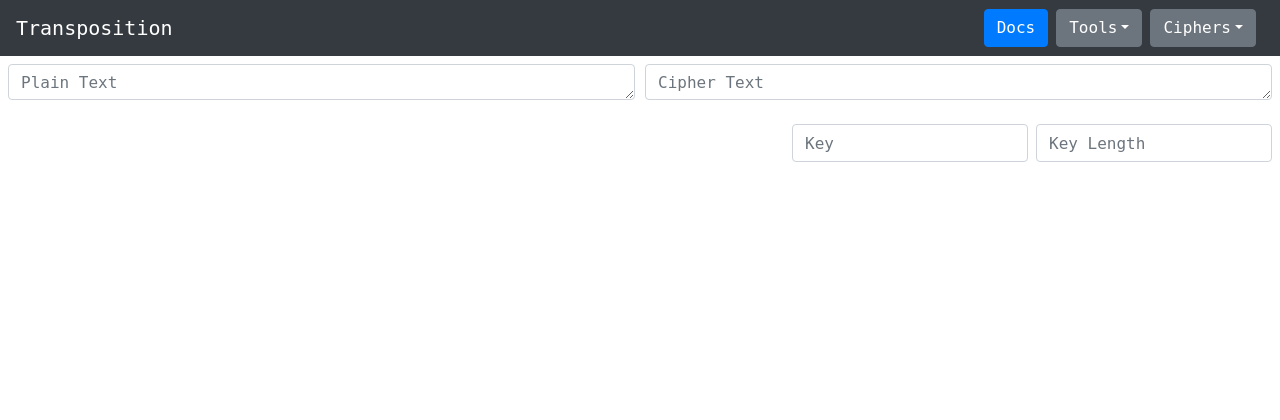
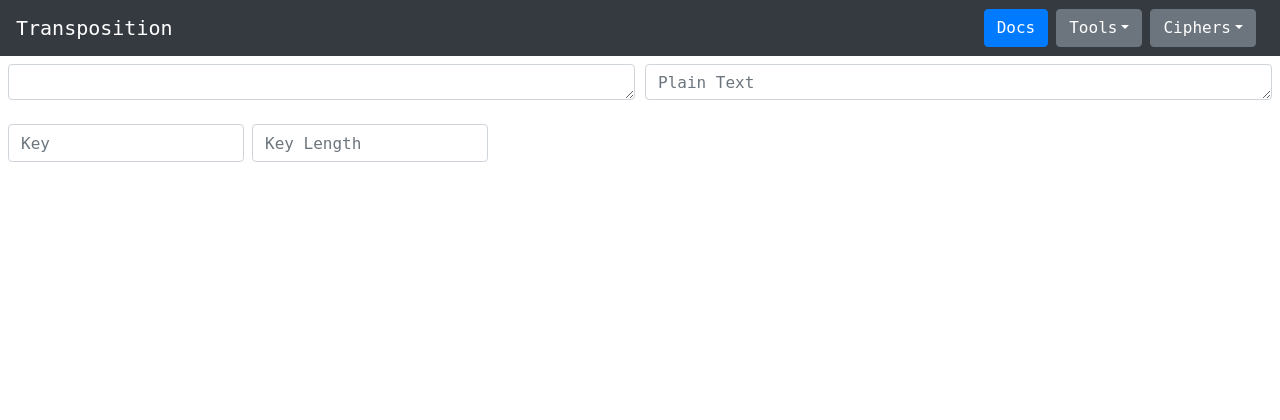
Before and after one commit to DanGonite57/CrPyto, a Flask app: page /ciphers/transposition.html in a window 1280 px wide. Shown: the top 420 px of the page. Run offline with Flask 2, Linux system fonts and the light colour scheme; parts of the project's set-up code (start-up, migrations or seed data) failed here and were passed over; some libraries are stand-ins or nearby versions.

Commit message:
fix: switch cipher/plain text display order

```diff
--- a/templates/ciphers/transposition.html
+++ b/templates/ciphers/transposition.html
@@ -1,32 +1,29 @@
-{% extends "layouts/base.html" %}
-
-{% block ciphForm %}
-{{ super() }}
+{% extends "layouts/base.html" %} {% block ciphForm %} {{ super() }}
 <div class="form-row">
   <div class="col">
     <div class="form-group">
-      <textarea class="form-control" id="plainInput" name="plainInput" oninput="expandTextarea(this)" placeholder="Plain Text">{{ result }}</textarea>
+      <textarea class="form-control" id="ciphInput" name="ciphInput" oninput="expandTextarea(this)" placeholder="Cipher Text">
+  {{ ciphText }}</textarea
+      >
+    </div>
+    <div class="float-left my-2">
+      <input class="form-control" id="keyInput" name="keyInput" placeholder="Key" value="{{ key }}" />
+    </div>
+    <div class="float-left mx-2 my-2">
+      <input class="form-control" id="keylenInput" name="keylenInput" placeholder="Key Length" value="{{ keylen }}" />
     </div>
   </div>
   <div class="col">
     <div class="form-group">
-      <textarea class="form-control" id="ciphInput" name="ciphInput" oninput="expandTextarea(this)" placeholder="Cipher Text">{{ ciphText }}</textarea>
-    </div>
-    <div class="float-right my-2">
-      <input class="form-control" id="keylenInput" name="keylenInput" placeholder="Key Length" value={{ keylen }}>
-    </div>
-    <div class="float-right mx-2 my-2">
-      <input class="form-control" id="keyInput" name="keyInput" placeholder="Key" value={{ key }}>
+      <textarea class="form-control" id="plainInput" name="plainInput" oninput="expandTextarea(this)" placeholder="Plain Text">
+{{ result }}</textarea
+      >
     </div>
   </div>
 </div>
-{% endblock %}
-
-{% block extraBtn %}
+{% endblock %} {% block extraBtn %}
 <button class="btn btn-primary" id="splitBtn" type="button">Split Key</button>
-{% endblock %}
-
-{% block footer %}
+{% endblock %} {% block footer %}
 <script type="text/javascript">
   expandTextarea(document.getElementById("plainInput"));
   expandTextarea(document.getElementById("ciphInput"));
```
Also changed, not shown: templates/ciphers/caesar.html (+8 -9 lines), templates/ciphers/substitution.html (+15 -19 lines), templates/ciphers/vigenere.html (+16 -19 lines).
